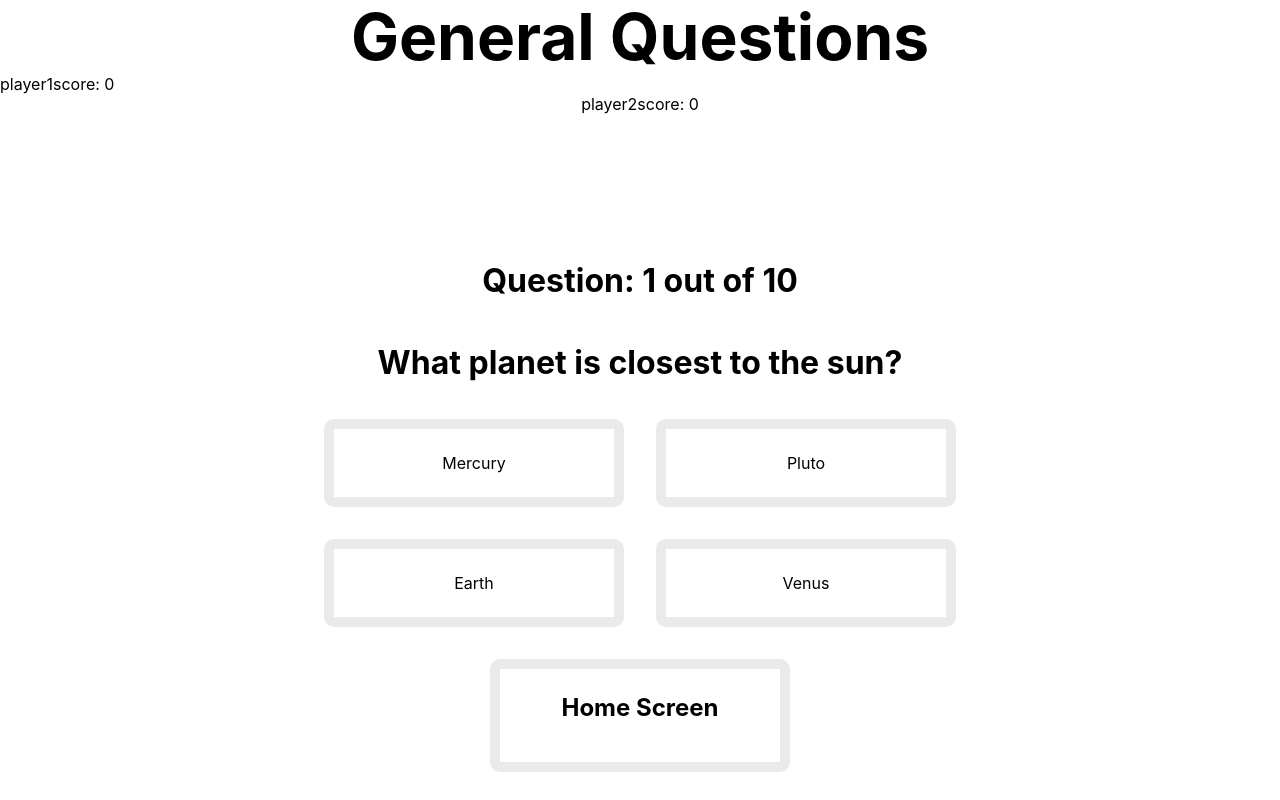
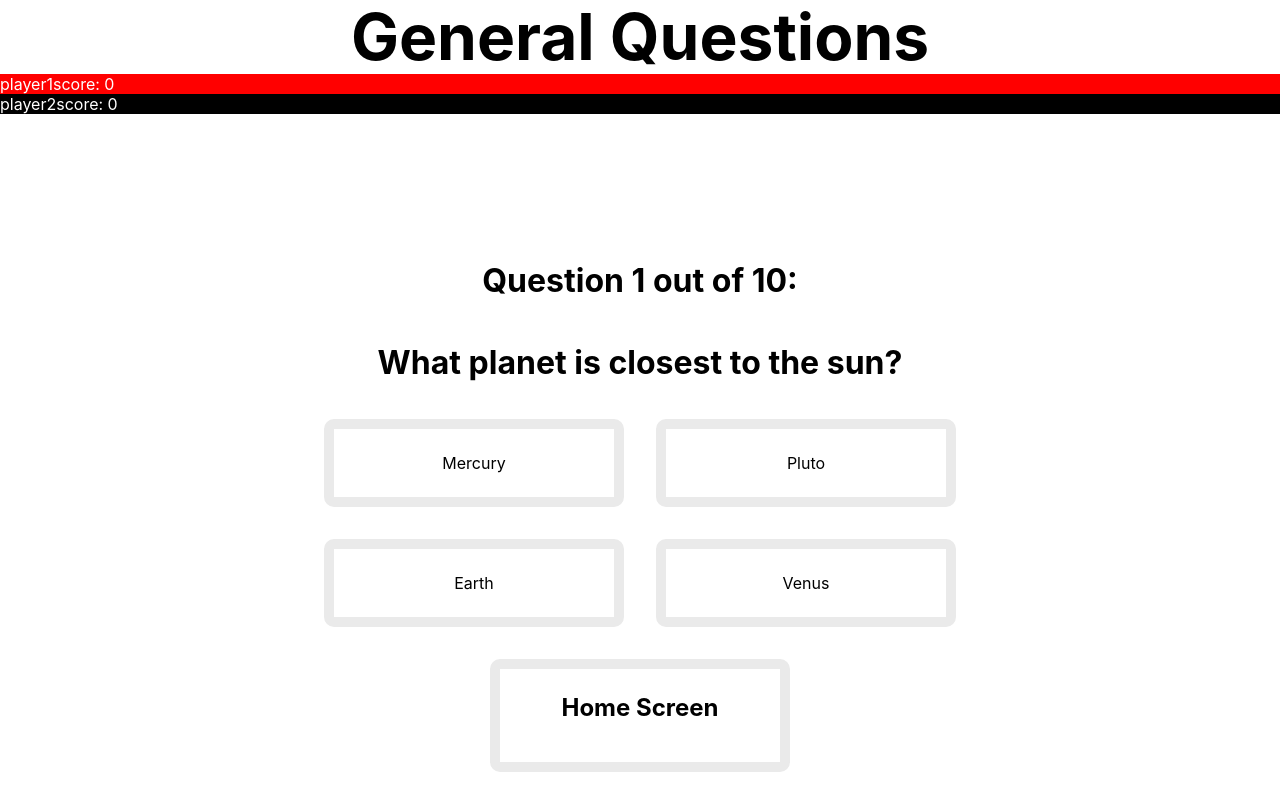
Before and after one commit to pbagabaldo/titan-quiz-bowl, a Next.js app: page /posts/general in a window 1280 px wide. Shown: the top 800 px of the page. Built offline with nearby package versions, Linux system fonts and the light colour scheme.

Commit message:
Added 2 player functionality to all categories

```diff
--- a/pages/index.js
+++ b/pages/index.js
@@ -16,7 +16,8 @@ export default function Home() {
         <h1 className={styles.title}>
           Welcome to Titan Quiz Bowl!
         </h1>
-
+        <br/>
+        <br/>
         <div className={styles.grid}>
           <Link href="/posts/music" >
             <a className={styles.card}> <h2>Music &rarr;</h2> </a>
--- a/pages/posts/general.js
+++ b/pages/posts/general.js
@@ -6,9 +6,11 @@ import React, { useState } from "react";
 
 export default function General() {
   const [showResults, setShowResults] = useState(false);
-    const [currentQuestion, setCurrentQuestion] = useState(0);
-    const [score, setScore] = useState(0);
-    const [playerTurn, setCurrentPlayer] = useState(0);
+  const [currentQuestion, setCurrentQuestion] = useState(0);
+  const [score, setScore] = useState(0);
+  const [playerOneScore, setScoreOne] = useState(0);
+  const [playerTwoScore, setScoreTwo] = useState(0);
+  const [playerTurn, setCurrentPlayer] = useState(0);
 
     const questions = [
       {
@@ -103,25 +105,40 @@ export default function General() {
       },
     ];
     const optionClicked = (isCorrect) => {
+
+
       // Increment the score
       if (isCorrect && currentQuestion + 1 < questions.length) {
-        let correct = new Audio ("/New Recording 13.m4a");
+        let correct = new Audio("/New Recording 13.m4a");
         correct.play();
 
+        setTimeout(function () {
+          if (playerTurn % 2 == 0) {
+            setScoreOne(playerOneScore + 1);
+          } else {
+            setScoreTwo(playerTwoScore + 1);
+          }
 
-        setTimeout(function() {
-        setScore(score + 1);
-        setCurrentQuestion(currentQuestion + 1);
+          setScore(score + 1);
+          setCurrentPlayer(playerTurn + 1);
+
+          setCurrentQuestion(currentQuestion + 1);
         }, 3000);
-      }
-      else if (!isCorrect) {
-        let myAudio = new Audio ("/New-Recording-12.mp3");
+      } else if (!isCorrect) {
+        let myAudio = new Audio("/New-Recording-12.mp3");
         myAudio.play();
         setCurrentPlayer(playerTurn + 1);
         setCurrentQuestion(currentQuestion);
+      } else {
+        setShowResults(true);
       }
-        else {
-        setShowResults(true);
+
+      if(playerTurn%2==1){
+        document.getElementById("player1score").style.backgroundColor = "red"
+        document.getElementById("player2score").style.backgroundColor = "black"
+      } else{
+        document.getElementById("player2score").style.backgroundColor = "red"
+        document.getElementById("player1score").style.backgroundColor = "black"
       }
     };
 
@@ -141,7 +158,14 @@ export default function General() {
         General Questions
         </h1>
         {/* 3. Show results or show the question game  */}
-        player1score: {score} <center>player2score: {score}</center>
+        <div id="player1score" style={{ backgroundColor: 'red', color: 'white'}}>
+        player1score: {playerOneScore}{" "}
+      </div>
+      <div id="player2score" style={{ backgroundColor: 'black', color: 'white'}}>
+        player2score: {playerTwoScore}
+      </div>
+
+
         {showResults ? (
           /* 4. Final Results */
           <div className="final-results">
@@ -158,9 +182,9 @@ export default function General() {
            <div className={styles.grid}>
             {/* Current Question  */}
             <h1>
-              Question: {currentQuestion + 1} out of {questions.length}
+              Question {currentQuestion + 1} out of {questions.length}:
             </h1>
-
+            <br />
             <h1>{questions[currentQuestion].text}</h1>
 
             {/* List of possible answers  */}
```
Also changed, not shown: pages/posts/geography.js (+37 -13 lines), pages/posts/music.js (+5 -5 lines).
